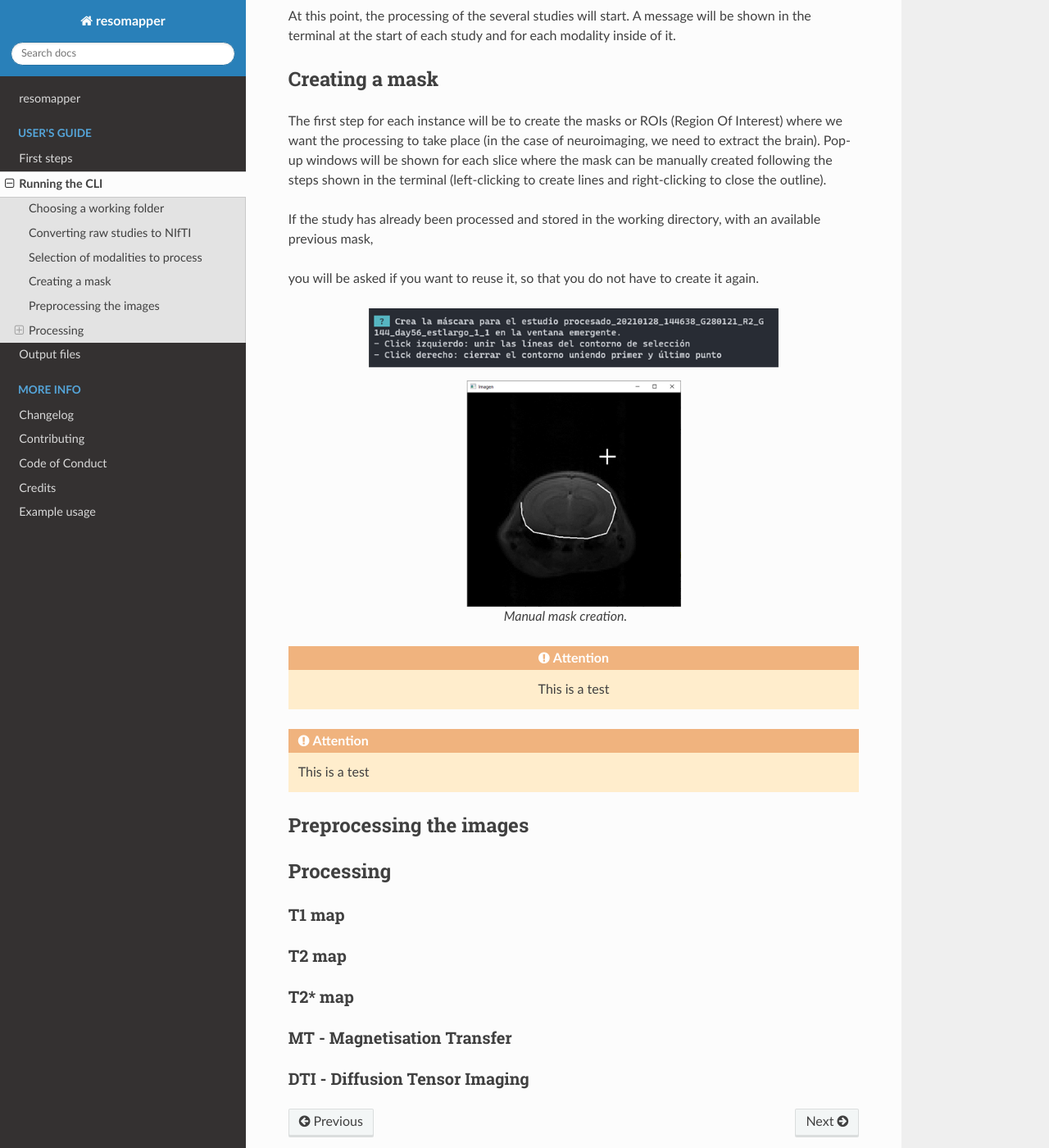
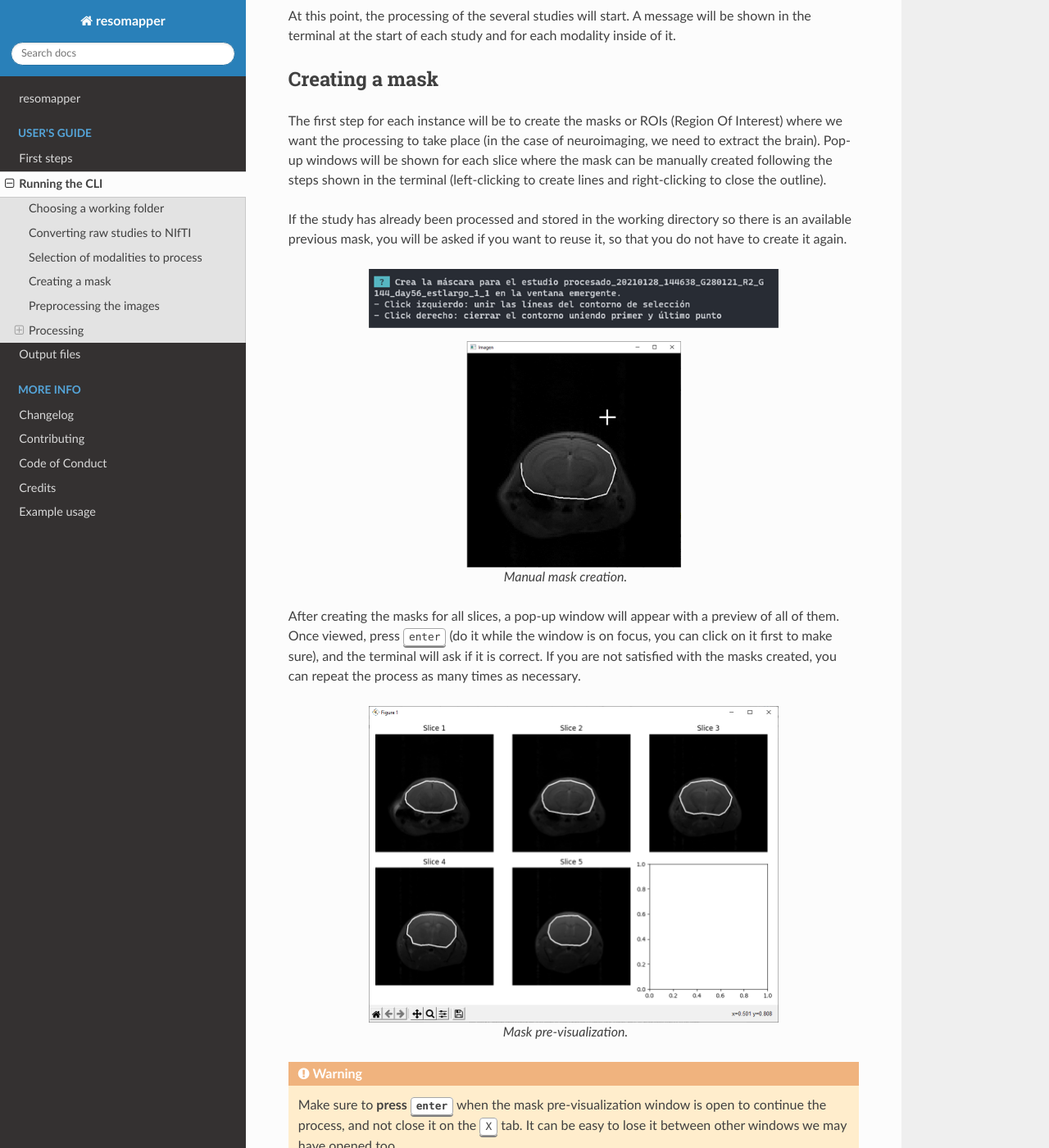
Before and after one commit to Biomedical-MR/resomapper, a Sphinx documentation site: the page built from docs/handbook.md, in a window 1280 px wide and 1400 px high, scrolled down 1971 px. Shown: the whole window at 82% size. Built offline with Sphinx 7.4.7 and the Read the Docs theme 2.0.0, drawn with Linux system fonts in a browser that asks for light colours; pages that are not in the unit, such as notebooks, are missing from menus.

Commit message:
Update docs

````diff
--- a/docs/handbook.md
+++ b/docs/handbook.md
@@ -63,10 +63,7 @@ At this point, the processing of the several studies will start. A message will
 ## Creating a mask
 The first step for each instance will be to create the masks or ROIs (Region Of Interest) where we want the processing to take place (in the case of neuroimaging, we need to extract the brain). Pop-up windows will be shown for each slice where the mask can be manually created following the steps shown in the terminal (left-clicking to create lines and right-clicking to close the outline).
 
-If the study has already been processed and stored in the working directory, with an available previous mask,
-
-you will be asked if you want to reuse it, so that you do not have to create it again.
-
+If the study has already been processed and stored in the working directory so there is an available previous mask, you will be asked if you want to reuse it, so that you do not have to create it again.
 
 ```{figure} static/3_mask_creation.png
 ---
@@ -75,15 +72,22 @@ name: mask_creation
 align: center
 ---
 Manual mask creation.
-:::{attention}
-This is a test
-:::
 ```
 
-:::{attention}
-This is a test
-:::
+After creating the masks for all slices, a pop-up window will appear with a preview of all of them. Once viewed, press {kbd}`enter` (do it while the window is on focus, you can click on it first to make sure), and the terminal will ask if it is correct. If you are not satisfied with the masks created, you can repeat the process as many times as necessary.
 
+```{figure} static/4_mask_visualization.png
+---
+width: 500px
+name: mask_visualization
+align: center
+---
+Mask pre-visualization.
+```
+
+```{warning}
+Make sure to **press {kbd}`enter`** when the mask pre-visualization window is open to continue the process, and not close it on the {kbd}`X` tab. It can be easy to lose it between other windows we may have opened too.
+```
 
 (preprocessing)=
 ## Preprocessing the images
````
Also changed, not shown: docs/static/4_mask_visualization.png (added), docs/static/5_preprocessing_params.png (added), docs/static/6_filtered_result.png (added), docs/static/7_DWI_parameters.png (added).
